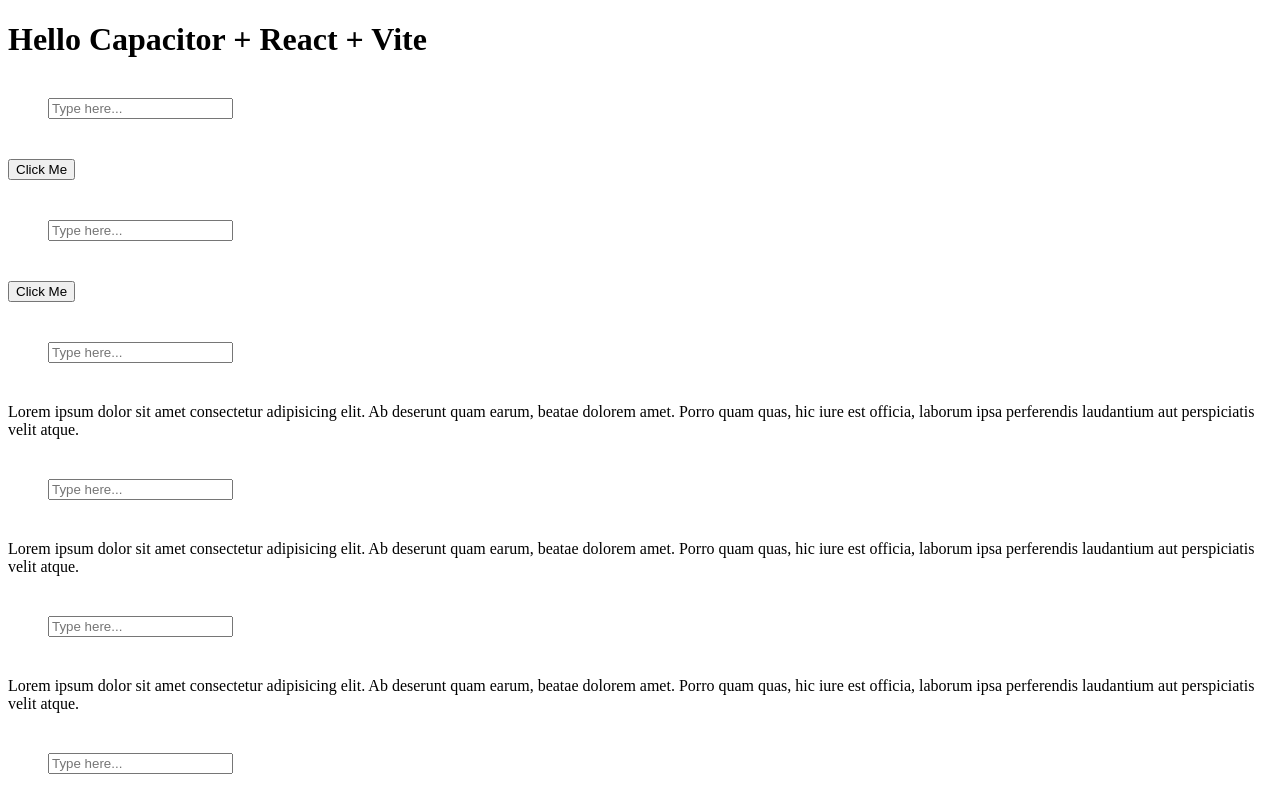
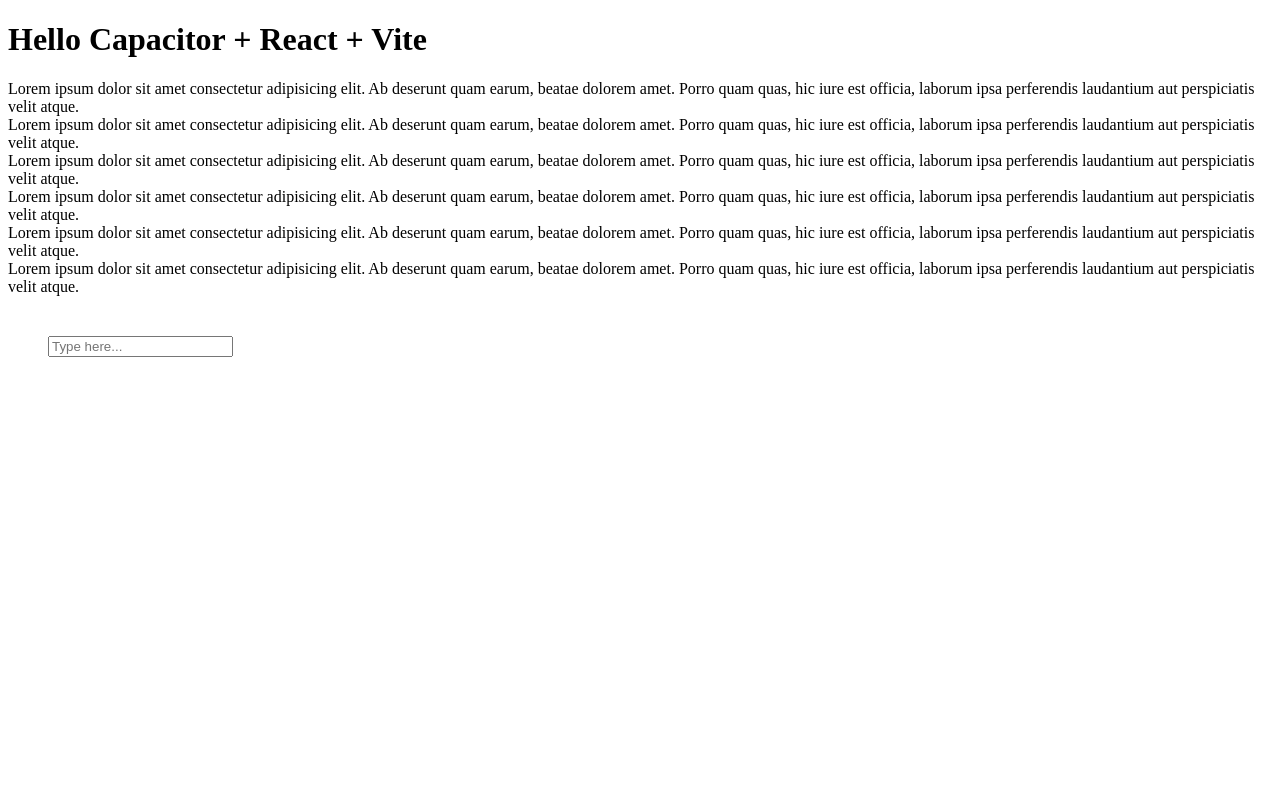
Before and after one commit to Toto5931/app-mini, a React (Vite) app: page / in a window 1280 px wide. Built offline with nearby package versions, Linux system fonts and the light colour scheme.

Commit message:
reset ios folder

```diff
--- a/capacitor.config.json
+++ b/capacitor.config.json
@@ -5,7 +5,7 @@
   "backgroundColor": "#1a1a1a",
   "android": {},
   "ios": {
-    "contentInset": "automatic"
+    "contentInset": "always"
   },
   "plugins": {
     "CapacitorCookies": {
--- a/src/App.jsx
+++ b/src/App.jsx
@@ -4,16 +4,13 @@
   return (
     <div>
     <h1>Hello Capacitor + React + Vite</h1>
-    <div style={{margin:"40px"}}><input type="text" placeholder="Type here..." /></div>
-    <button onClick={() => alert('Button clicked!')}>Click Me</button>
-    <div style={{margin:"40px"}}><input type="text" placeholder="Type here..." /></div>
-    <button onClick={() => alert('Button clicked!')}>Click Me</button>
-    <div style={{margin:"40px"}}><input type="text" placeholder="Type here..." /></div>
-    Lorem ipsum dolor sit amet consectetur adipisicing elit. Ab deserunt quam earum, beatae dolorem amet. Porro quam quas, hic iure est officia, laborum ipsa perferendis laudantium aut perspiciatis velit atque.
-    <div style={{margin:"40px"}}><input type="text" placeholder="Type here..." /></div>
-    Lorem ipsum dolor sit amet consectetur adipisicing elit. Ab deserunt quam earum, beatae dolorem amet. Porro quam quas, hic iure est officia, laborum ipsa perferendis laudantium aut perspiciatis velit atque.
-    <div style={{margin:"40px"}}><input type="text" placeholder="Type here..." /></div>
-    Lorem ipsum dolor sit amet consectetur adipisicing elit. Ab deserunt quam earum, beatae dolorem amet. Porro quam quas, hic iure est officia, laborum ipsa perferendis laudantium aut perspiciatis velit atque.
+
+    <div>Lorem ipsum dolor sit amet consectetur adipisicing elit. Ab deserunt quam earum, beatae dolorem amet. Porro quam quas, hic iure est officia, laborum ipsa perferendis laudantium aut perspiciatis velit atque.   </div>
+    <div>Lorem ipsum dolor sit amet consectetur adipisicing elit. Ab deserunt quam earum, beatae dolorem amet. Porro quam quas, hic iure est officia, laborum ipsa perferendis laudantium aut perspiciatis velit atque.         </div>
+    <div>Lorem ipsum dolor sit amet consectetur adipisicing elit. Ab deserunt quam earum, beatae dolorem amet. Porro quam quas, hic iure est officia, laborum ipsa perferendis laudantium aut perspiciatis velit atque.      </div>
+        <div>Lorem ipsum dolor sit amet consectetur adipisicing elit. Ab deserunt quam earum, beatae dolorem amet. Porro quam quas, hic iure est officia, laborum ipsa perferendis laudantium aut perspiciatis velit atque.   </div>
+    <div>Lorem ipsum dolor sit amet consectetur adipisicing elit. Ab deserunt quam earum, beatae dolorem amet. Porro quam quas, hic iure est officia, laborum ipsa perferendis laudantium aut perspiciatis velit atque.         </div>
+    <div>Lorem ipsum dolor sit amet consectetur adipisicing elit. Ab deserunt quam earum, beatae dolorem amet. Porro quam quas, hic iure est officia, laborum ipsa perferendis laudantium aut perspiciatis velit atque.      </div>
     <div style={{margin:"40px"}}><input type="text" placeholder="Type here..." /></div>
 </div>
   );
```
Also changed, not shown: 1 other file (tests, documents, lock files or other folders).
